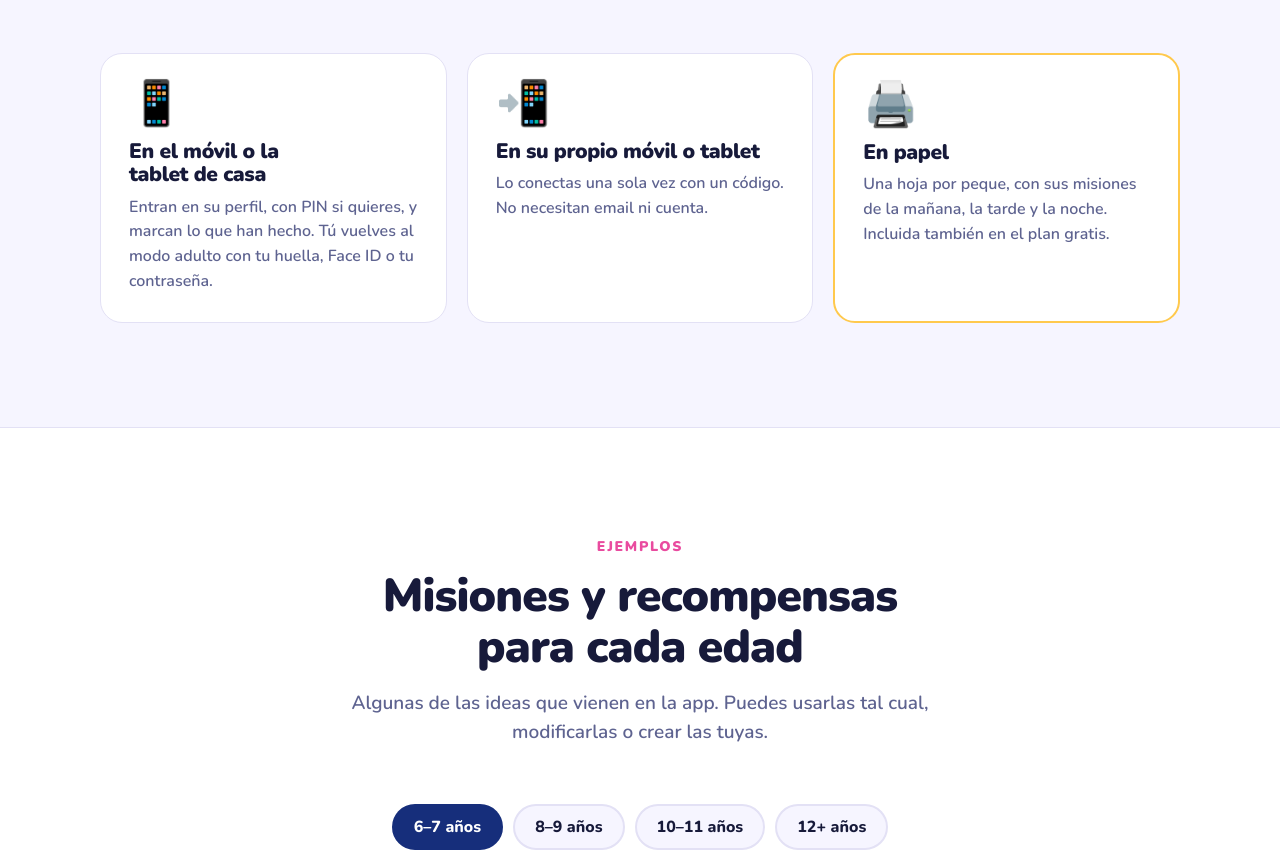
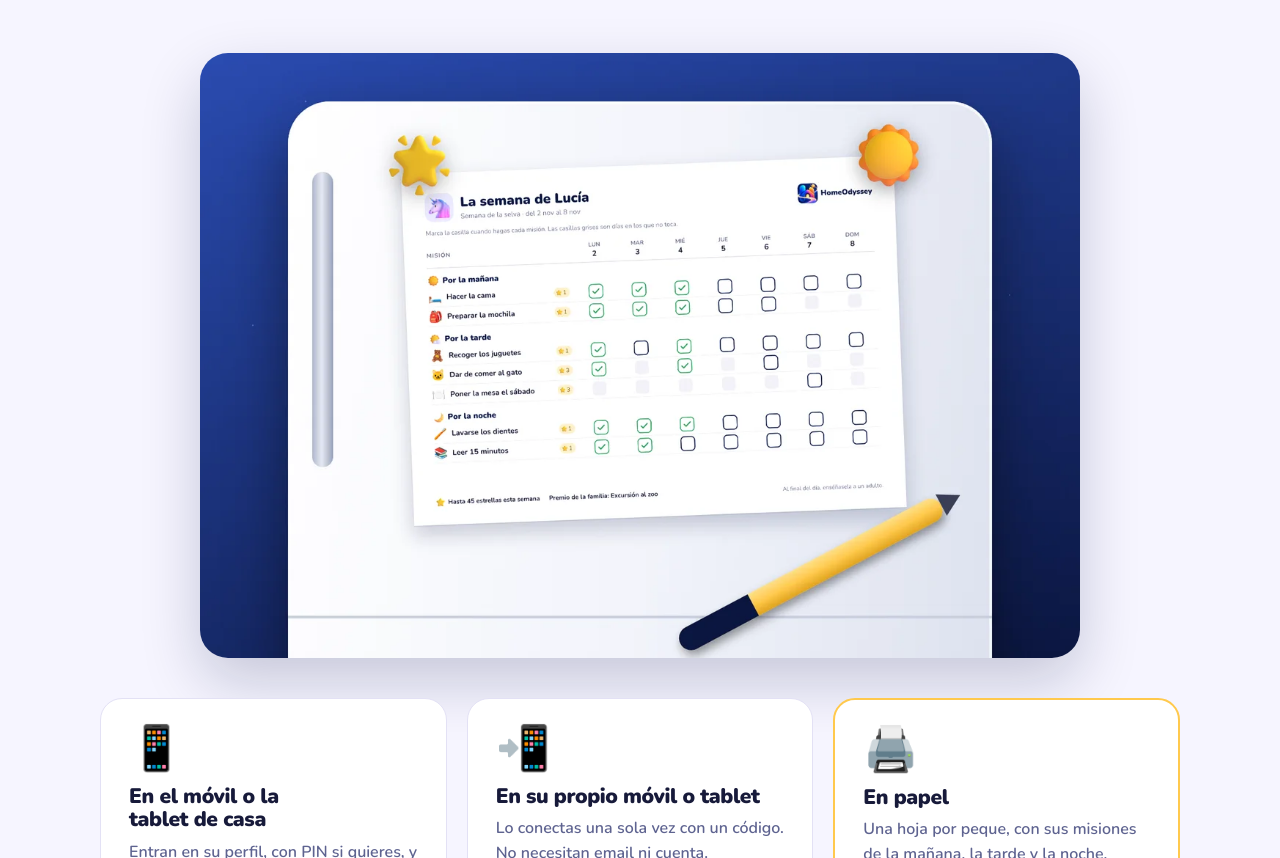
Before and after one commit to MikEnzo10/homeodyssey-web, a plain HTML site: page index.html in a window 1280 px wide. Shown: the part 5539-6397 px from the top of the page. Drawn offline with nearby package versions, Linux system fonts and the light colour scheme.

Commit message:
Web: imagen de la hoja en la nevera
Co-Authored-By: Claude Opus 5.5 <noreply@anthropic.com>

```diff
--- a/assets/estilo.css
+++ b/assets/estilo.css
@@ -188,6 +188,7 @@ p { margin: 0; }
 .formas { display: grid; grid-template-columns: repeat(3, 1fr); gap: 20px; }
 .forma { background: var(--tarjeta); border: 1px solid var(--linea); border-radius: 22px; padding: 28px; }
 .forma-papel { border: 2px solid var(--oro); }
+.papel-imagen { display: block; width: 100%; max-width: 880px; height: auto; margin: 0 auto 40px; border-radius: 28px; box-shadow: 0 24px 60px #0B164033; }
 .forma .emoji { font-size: 44px; line-height: 1; display: block; margin-bottom: 14px; }
 .forma h3 { font-size: 21px; font-weight: 900; }
 .forma p { color: var(--suave); font-size: 16px; margin-top: 8px; }
--- a/index.html
+++ b/index.html
@@ -163,6 +163,7 @@
         <h2>Tus peques no necesitan usar pantallas si no quieres</h2>
         <p>Imprime su hoja de la semana, pégala en la nevera y que la marquen con un boli. Luego tú la pasas a la app en un minuto y las estrellas llegan igual.</p>
       </div>
+      <img class="papel-imagen" src="/assets/img/es/hoja-papel.webp" alt="Hoja de la semana impresa y pegada en una nevera, con las misiones de la mañana, la tarde y la noche" loading="lazy" width="1200" height="825">
       <div class="formas">
         <div class="forma"><span class="emoji" aria-hidden="true">📱</span><h3>En el móvil o la tablet de casa</h3><p>Entran en su perfil, con PIN si quieres, y marcan lo que han hecho. Tú vuelves al modo adulto con tu huella, Face ID o tu contraseña.</p></div>
         <div class="forma"><span class="emoji" aria-hidden="true">📲</span><h3>En su propio móvil o tablet</h3><p>Lo conectas una sola vez con un código. No necesitan email ni cuenta.</p></div>
```
Also changed, not shown: en/index.html (+1 -0 lines), assets/img/en/hoja-papel.webp (added), assets/img/es/hoja-papel.webp (added).
